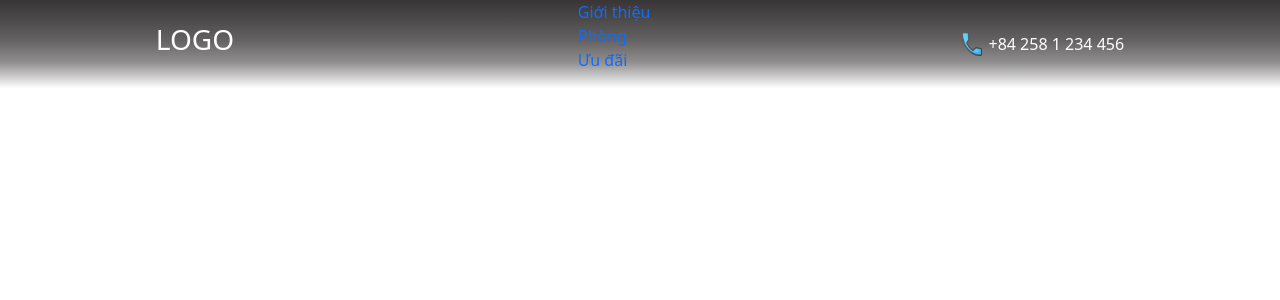
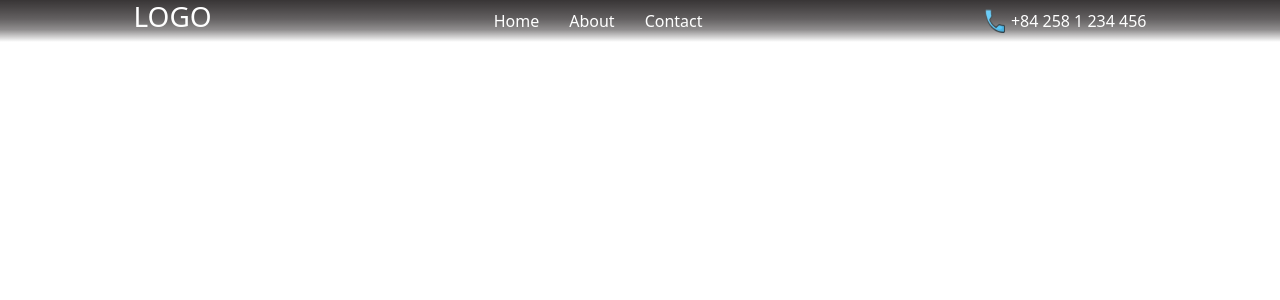
Before and after one commit to sontn2411/my-hotel, a React (Vite) app: page /about in a window 1280 px wide. Shown: the top 300 px of the page. Built offline with nearby package versions, Linux system fonts and the light colour scheme.

Commit message:
style sub menu header

```diff
--- a/package.json
+++ b/package.json
@@ -11,6 +11,7 @@
   },
   "dependencies": {
     "bootstrap": "^5.3.3",
+    "prop-types": "^15.8.1",
     "react": "^18.3.1",
     "react-bootstrap": "^2.10.4",
     "react-dom": "^18.3.1",
--- a/src/app.scss
+++ b/src/app.scss
@@ -18,5 +18,5 @@ ul {
 
 a {
     text-decoration: none !important;
-    color : var(--color2) ;
+    color : var(--color2) !important ;
 }
--- a/src/components/generic/Header.jsx
+++ b/src/components/generic/Header.jsx
@@ -1,50 +1,35 @@
-import { Link } from 'react-router-dom'
-import '../../scss/components/generic/header.scss';
-import iconCall from '../../assets/icons/call.png';
-import iconCallHover from '../../assets/icons/callHover.png'
-import logo from '../../assets/logo.svg';
-import { useState } from 'react';
-
+import { Link } from "react-router-dom";
+import "../../scss/components/generic/header.scss";
+import iconCallHover from "../../assets/icons/callHover.png";
+import Menu from "./Menu";
 
 const Header = () => {
-
-
   return (
     <div className="wrapperHeader">
       <div className="headerContainer">
-
         {/* logo */}
         <div className="headerLogo">
-                    <Link className='headerLogoLink' to='/'>
+          <Link className="headerLogoLink" to="/">
             <h3>Logo</h3>
           </Link>
         </div>
 
         {/* menu */}
-                <div className="headerMenu">
-                    <ul>
-                        <li>
-                            <Link to='/about'>Giới thiệu</Link>
-                        </li>
-                        <li>
-                            <Link>Phòng</Link>
-                        </li>
-                        <li>
-                            <Link>Ưu đãi</Link>
-                        </li>
-                    </ul>
+        <div className="wrapMenuMainHeader ">
+          <div className="wrapMenuHeader">
+            <Menu />
           </div>
-
+        </div>
         {/* call */}
         <div className="headerCall">
-                    <a className='headerCallLink' href='tel:02581234456'>
-                        <img src={iconCallHover} alt="call" width='20px' />
+          <a className="headerCallLink" href="tel:02581234456">
+            <img src={iconCallHover} alt="call" width="20px" />
             <span>+84 258 1 234 456 </span>
           </a>
         </div>
       </div>
     </div>
-    )
-}
+  );
+};
 
-export default Header
+export default Header;
--- /dev/null
+++ b/src/components/generic/Menu.jsx
@@ -0,0 +1,50 @@
+import MenuItems from "./MenuItems";
+
+const menuItems = [
+  {
+    id: 1,
+    name: "Home",
+    childrens: [],
+  },
+  {
+    id: 2,
+    name: "About",
+    childrens: [
+      { id: 2.1, name: "About 1", childrens: [] },
+      {
+        id: 2.2,
+        name: "About 2",
+        childrens: [
+          {
+            id: 2.21,
+            name: "about 1.2",
+            childrens: [
+              {
+                id: 2.211,
+                name: "about 1.2.1",
+                childrens: [],
+              },
+            ],
+          },
+        ],
+      },
+    ],
+  },
+  {
+    id: 3,
+    name: "Contact",
+    childrens: [{ id: 3.1, name: "contact 1", childrens: [] }],
+  },
+];
+
+const Menu = () => {
+  return (
+    <ul className="listMenuHeader">
+      {menuItems.map((item) => (
+        <MenuItems key={item.id} item={item} />
+      ))}
+    </ul>
+  );
+};
+
+export default Menu;
--- /dev/null
+++ b/src/components/generic/MenuItems.jsx
@@ -0,0 +1,29 @@
+import PropTypes from 'prop-types';
+
+
+const MenuItems = ({ item }) => {
+  return (
+    <li className={`itemMenuHeader ${item.childrens ? "menuSub" : ""}`}>
+      <a href="#" className="linkMenuHeader">
+        <span className=""> {item.name} </span>
+      </a>
+
+      {/* sub menu */}
+      {item.childrens.length > 0 && (
+        <div className="wrapMenuHeader">
+          <ul className="listMenuHeader">
+            {item.childrens.map((subItem) => (
+              <MenuItems key={subItem.id} item={subItem} />
+            ))}
+          </ul>
+        </div>
+      )}
+    </li>
+  );
+};
+
+export default MenuItems;
+
+MenuItems.propTypes = {
+    item: PropTypes.object.isRequired,
+}
--- a/src/scss/components/generic/header.scss
+++ b/src/scss/components/generic/header.scss
@@ -3,7 +3,6 @@
   position: fixed;
   width: 100%;
   z-index: 99;
-
 }
 
 .headerContainer {
@@ -26,61 +25,117 @@
       rgba(35, 31, 32, 0.5) 71%,
       rgba(35, 31, 32, 0) 100%
     );
-
+  }
 }
 
+
+//sub menu
+.wrapMenuHeader {
+  z-index: 2;
+
+  .listMenuHeader {
+    list-style: none;
+    padding: 0;
+    margin: 0;
+
+    .itemMenuHeader {
+      &.menuSub {
+        .listMenuHeader {
+          padding: 5px 20px;
+          min-width: 220px;
         }
-.headerMenu {
-  z-index: 99;
-  // ul {
-  //   display: flex;
-  //   gap: 1rem;
+      }
+    }
+  }
+}
 
-  //   li {
-  //     text-transform: uppercase;
-  //     font-weight: 700;
-  //     position: relative;
-  //       a {
-  //           color : white ;
-  //       }
-  //     &::after {
-  //       content: "";
-  //       position: absolute;
-  //       width: 0%;
-  //       height: 2px;
-  //       background-color: #58c6f7;
-  //       bottom: -0.5rem;
-  //       left: 0%;
-  //       transition: width 0.4s;
-  //     }
-  //     &:hover {
-  //       &::after {
-  //         width: 100%;
-  //       }
-  //     }
-  //   }
-  // }
+.wrapMenuMainHeader {
+  > .wrapMenuHeader {
+    > .listMenuHeader {
+      > .itemMenuHeader {
+        margin-left: 15px;
+        display: inline-block;
       }
+    }
+  }
+}
+
+.menuSub {
+  position: relative;
+  padding-right: 15px;
+
+  .wrapMenuHeader {
+    position: absolute;
+    top: 100%;
+    left: -20px;
+    z-index: 991;
+    visibility: hidden;
+    opacity: 0;
+    transition: all 0.3s ease-out, visibility 0.1s 0.1s linear;
+    padding-top: 19px;
+    min-width: calc(100% + 30px);
+    transform: translateY(15px);
+
+    .wrapMenuHeader {
+      top: -5px;
+      left: 100%;
+      padding: 0 0 0 25px;
+    }
+  }
+
+  .listMenuHeader {
+    background-color: var(--color2);
+    border-radius: 4px;
+    box-shadow: 0px 1px 10px 0px rgba(0, 0, 0, 0.1);
+    white-space: nowrap;
+  }
+
+  &:hover > .wrapMenuHeader {
+    visibility: visible;
+    opacity: 1;
+    transform: translateY(0);
+  }
+}
+
+.wrapMenuHeader {
+  .listMenuHeader {
+    .itemMenuHeader {
+      &.menuSub {
+        .listMenuHeader {
+          .linkMenuHeader {
+            padding: 10px 0;
+            color: #09090b !important;
+            font-weight: 500;
+            font-size: 15px;
+            transition: 0.3s;
+            text-transform: unset;
+          }
+        }
+      }
+    }
+  }
+}
+
+
 
 .headerCall {
   z-index: 99;
   .headerCallLink {
     display: flex;
     gap: 0.4rem;
-        color : white;
+    color: white;
 
     &:hover {
       cursor: pointer;
       color: #58c6f7;
     }
   }
-
 }
 
 .headerLogo {
   z-index: 99;
   .headerLogoLink {
-    color :white;
+    color: white;
     text-transform: uppercase;
     font-weight: 900;
   }
```
Also changed, not shown: 1 other file (tests, documents, lock files or other folders). Lines whose indentation alone changed are shown as unchanged.
